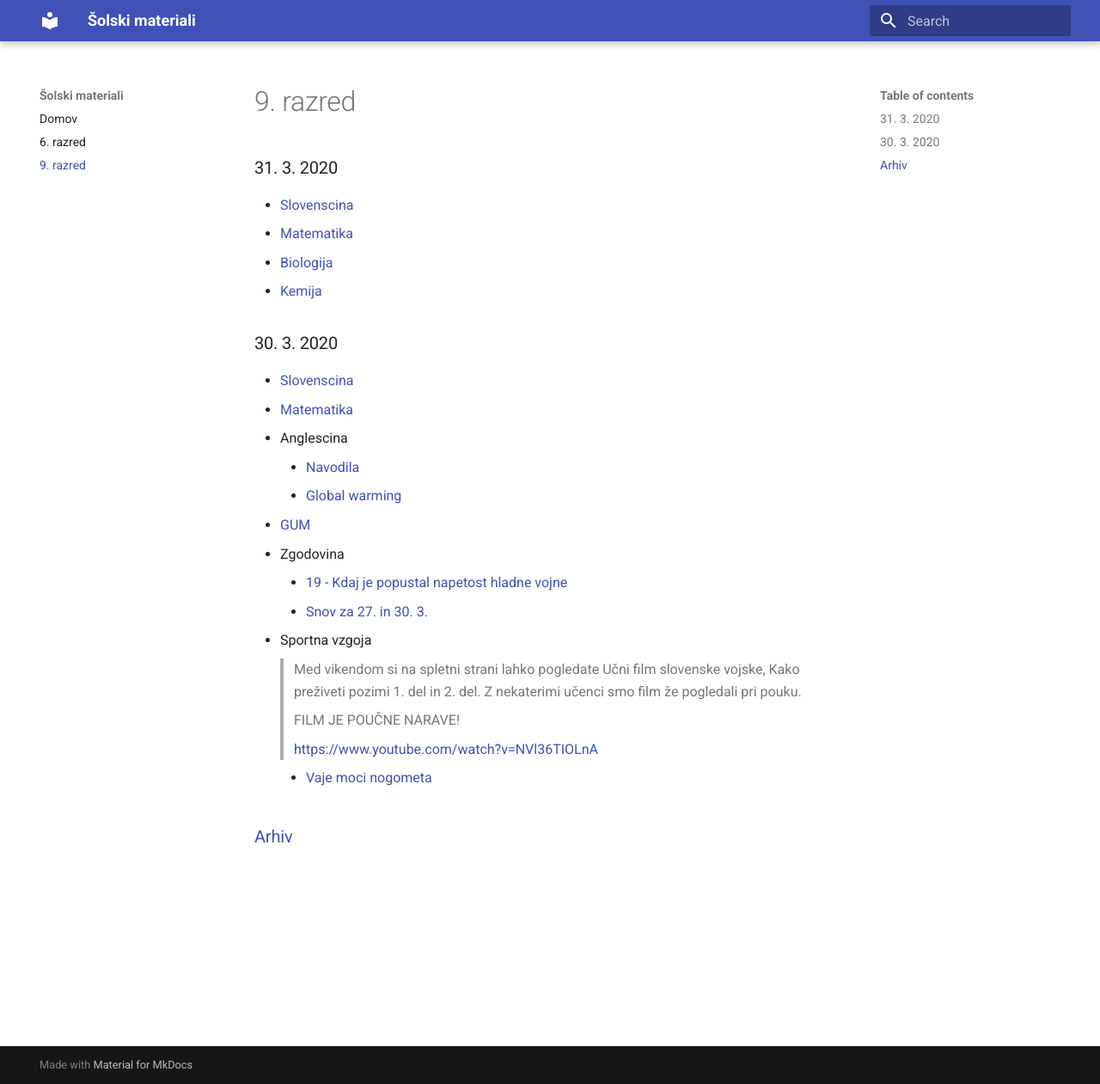
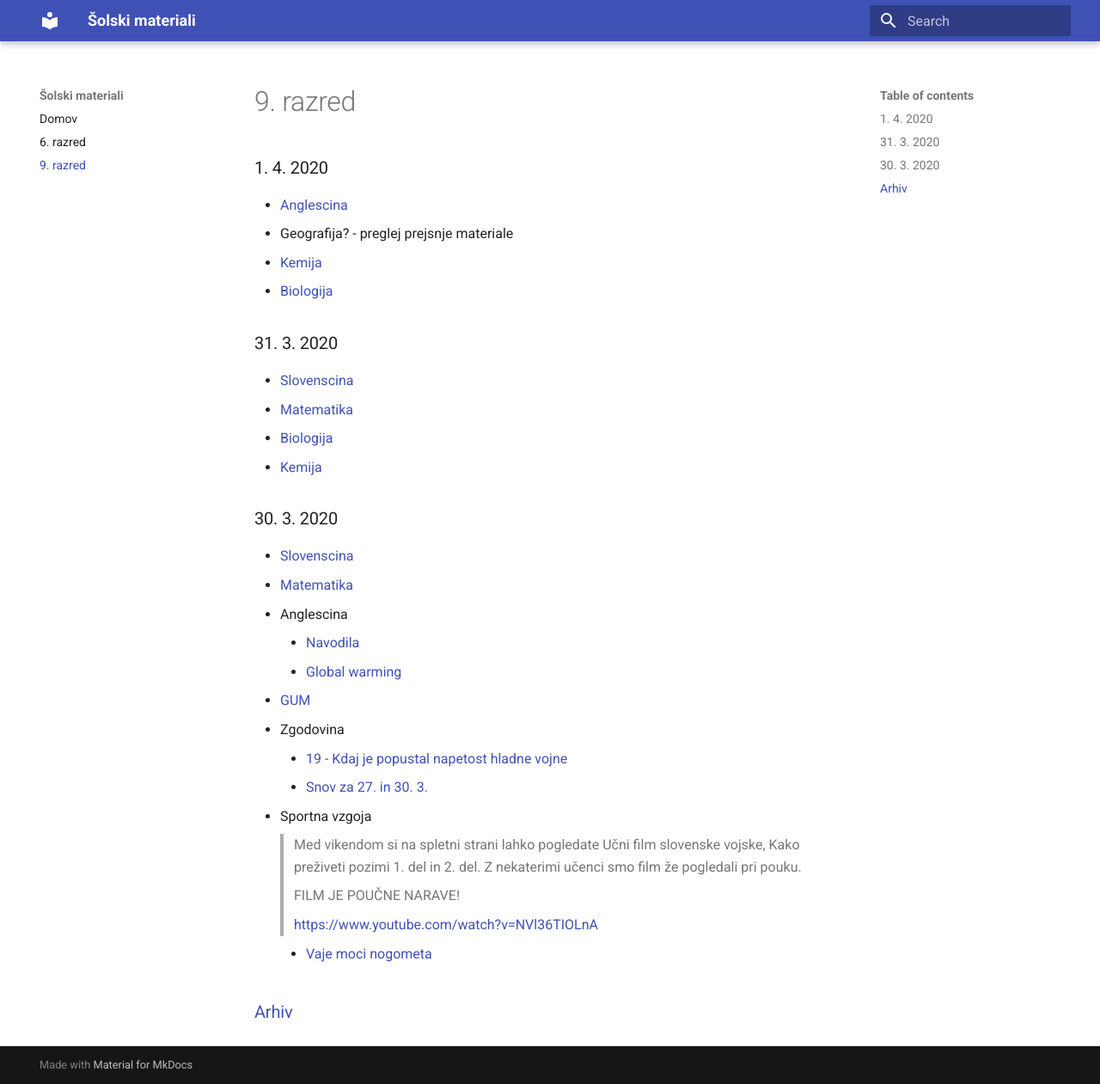
Before and after one commit to skyflyer/solski-materiali, an MkDocs documentation site: the page built from docs/9razred/index.md, in a window 1280 px wide and 1261 px high. Shown: the whole window at 86% size. Built offline with MkDocs 1.6.1 and Material for MkDocs 9.7.7, drawn with Linux system fonts in a browser that asks for light colours.

Commit message:
1. 4. 2020 - 9. razred

```diff
--- a/docs/9razred/index.md
+++ b/docs/9razred/index.md
@@ -2,6 +2,13 @@
 title: 9. razred
 summary: ucna snov za 9. razred
 ---
+
+### 1. 4. 2020
+
+* [Anglescina](anglescina/2020-04-01-anglescina.pdf)
+* Geografija? - preglej prejsnje materiale
+* [Kemija](kemija/2020-04-01-kemija.pdf)
+* [Biologija](biologija/2020-04-01-biologija.pdf)
 
 ### 31. 3. 2020
 
```
Also changed, not shown: 3 other files.
